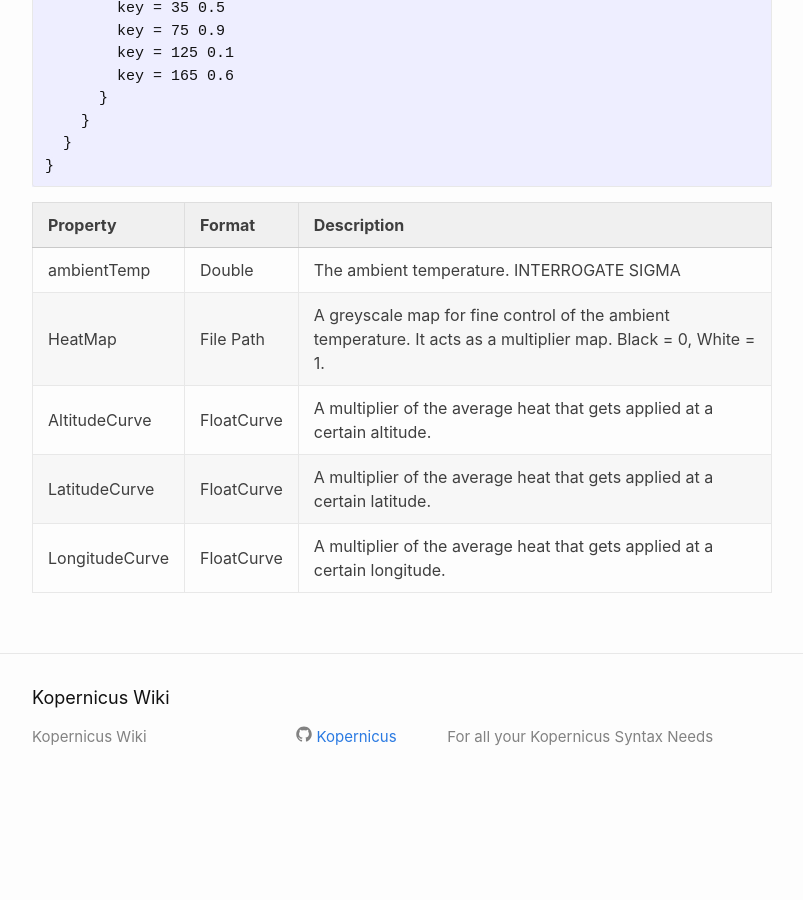
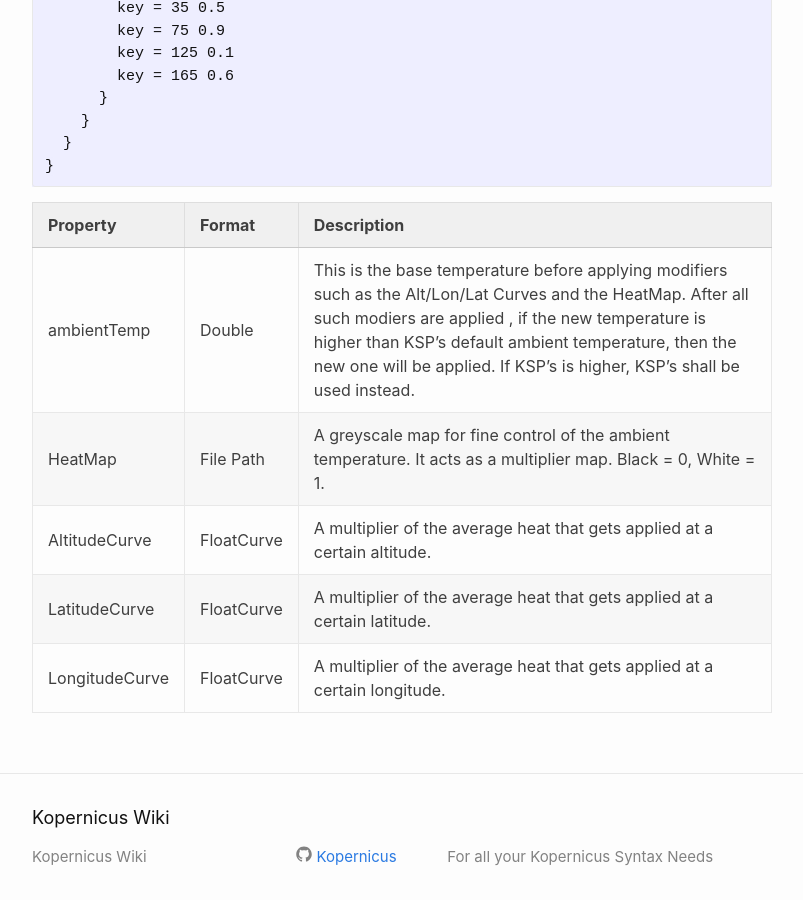
Before and after one commit to Kopernicus/wiki, a Jekyll site: the page built from main/HazardousBody.md, in a window 1280 px wide and 900 px high, scrolled down 1108 px. Shown: the whole window, without its empty margins (238-1041 px from the left). Built offline with Jekyll 4.4.1, drawn with Linux system fonts in a browser that asks for light colours; before the commit the page ends 1917 px from its top, so only the background shows below that.

Commit message:
ambientTemp summary

```diff
--- a/main/HazardousBody.md
+++ b/main/HazardousBody.md
@@ -53,7 +53,7 @@ Body
 
 |Property|Format|Description|
 |--------|------|-----------|
-|ambientTemp|Double|The ambient temperature. INTERROGATE SIGMA|
+|ambientTemp|Double|This is the base temperature before applying modifiers such as the Alt/Lon/Lat Curves and the HeatMap. After all such modiers are applied , if the new temperature is higher than KSP's default ambient temperature, then the new one will be applied. If KSP's is higher, KSP's shall be used instead.|
 |HeatMap|File Path|A greyscale map for fine control of the ambient temperature. It acts as a multiplier map. Black = 0, White = 1.|
 |AltitudeCurve|FloatCurve|A multiplier of the average heat that gets applied at a certain altitude.|
 |LatitudeCurve|FloatCurve|A multiplier of the average heat that gets applied at a certain latitude.|
```
